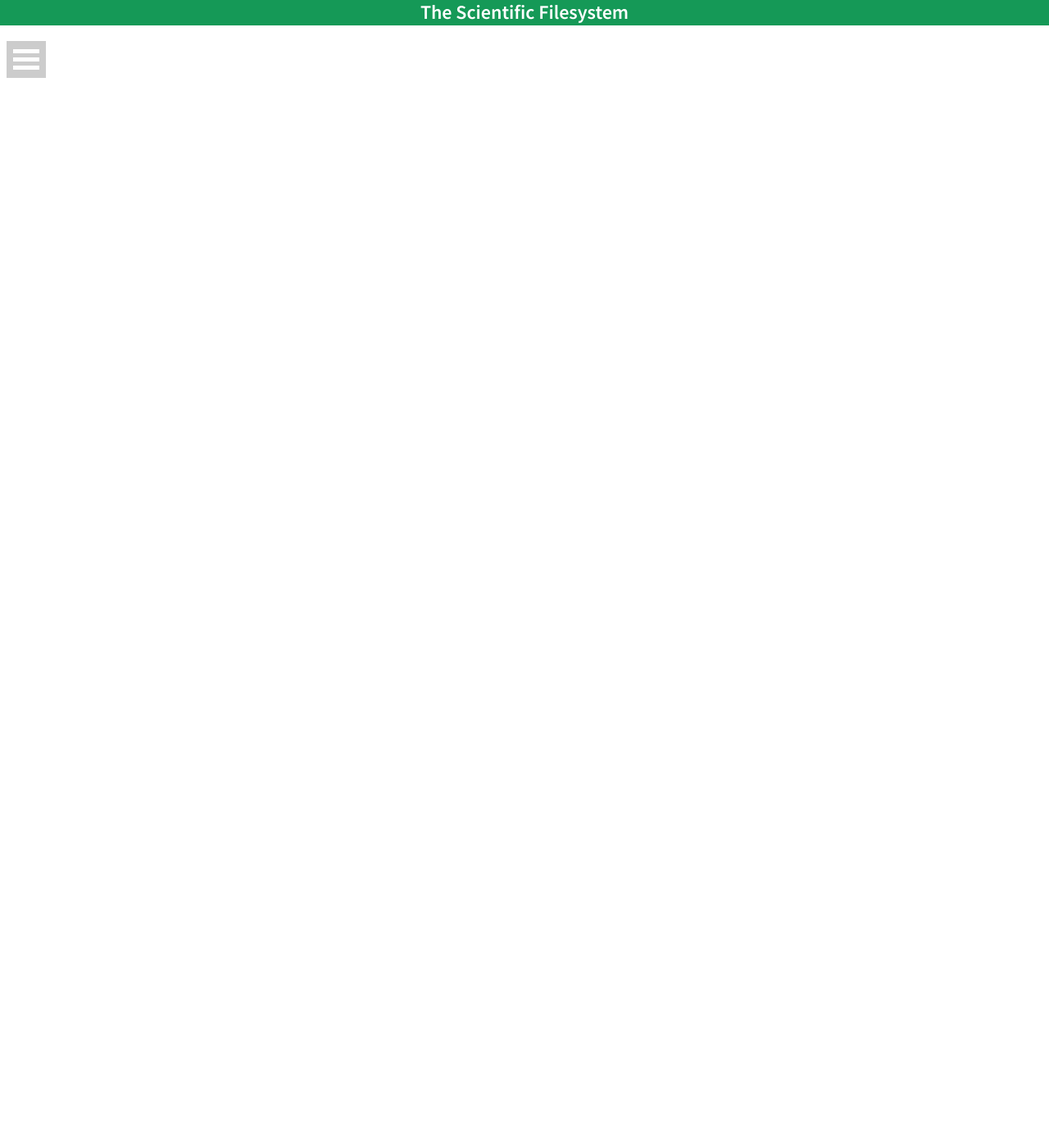
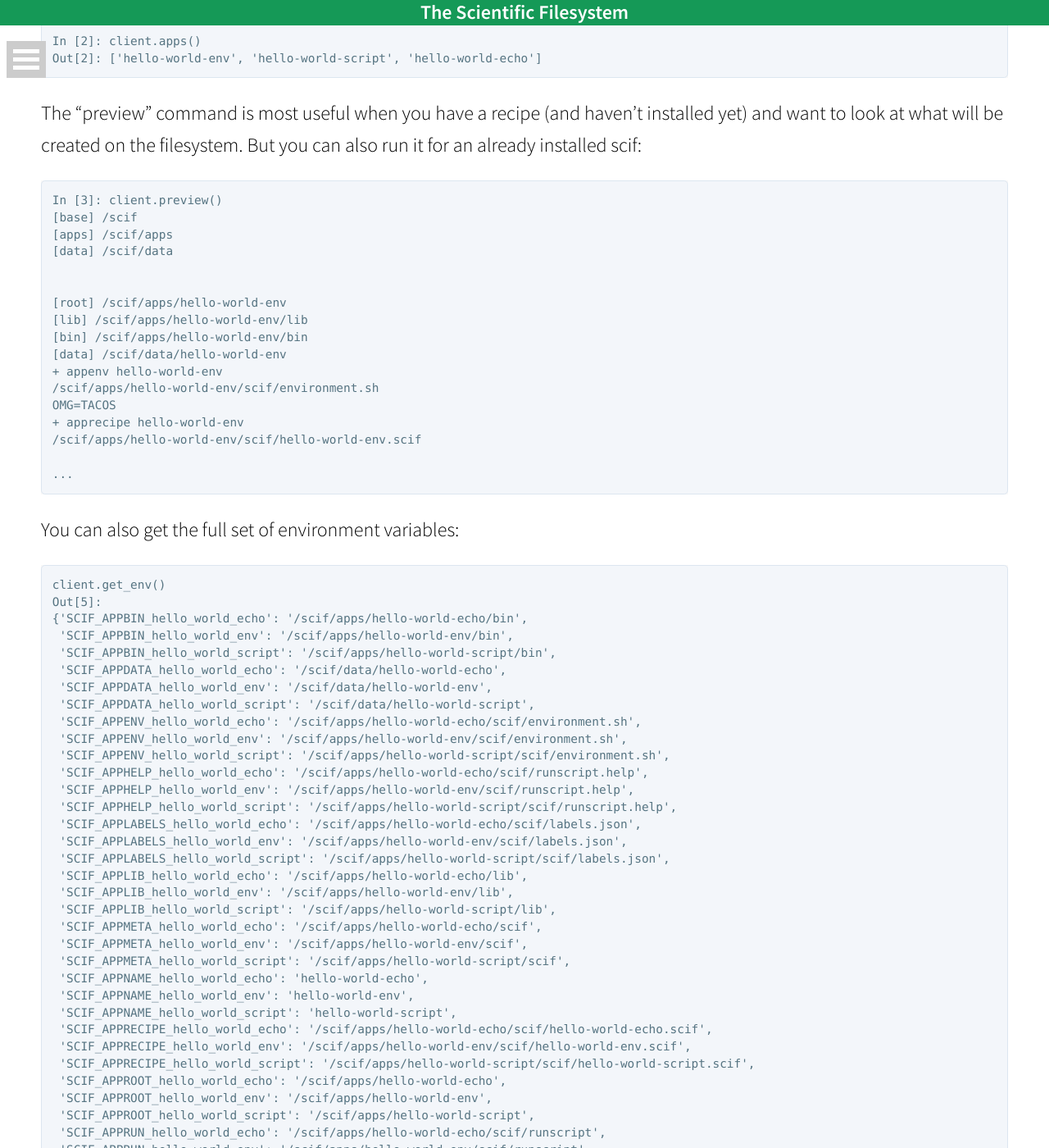
Before and after one commit to vsoch/scif, a Jekyll site: the page built from docs/tutorials/tutorial-quick-start.md, in a window 1280 px wide and 1400 px high, scrolled down 5198 px. Shown: the whole window at 82% size. Built offline with Jekyll 4.4.1, drawn with Linux system fonts in a browser that asks for light colours; nearby versions of some CDN libraries; some of the changed text lies outside the part shown.

Commit message:
updating tutorial with docker

````diff
--- a/docs/tutorials/tutorial-quick-start.md
+++ b/docs/tutorials/tutorial-quick-start.md
@@ -139,3 +139,144 @@
 [hello-world-echo] executing /bin/echo Another hello!
 Another hello!
 ```
+
+## Bash Shell
+If you want to interact with your container in the context of an app, there is a command for that!  We can either shell into the container with the global scif environment (and no activated apps):
+
+```
+docker run -it vanessa/scif shell
+WARNING No app selected, will run default ['/bin/bash']
+executing /bin/bash
+root@55e5a08dd10f:/scif#
+```
+
+or we can do the same in the context of a specific app:
+
+```
+docker run -it vanessa/scif shell hello-world-env
+[hello-world-env] executing /bin/bash
+root@1ab15ba4cc3b:/scif/apps/hello-world-env# echo $OMG
+TACOS
+root@1ab15ba4cc3b:/scif/apps/hello-world-env#
+```
+
+This is a great example of how a single container can be used to serve different interactive environments.
+
+## Python Shell
+We can enter an interactive shell for exploring the container filesystem, if we want to do more than execute commands. For docker, we have to append an `-it` to mean we want an "interactive terminal" to the run command, using "pyshell" as the entrypoint:
+
+```
+docker run -it vanessa/scif pyshell
+Found configurations for 3 scif apps
+hello-world-env
+hello-world-script
+hello-world-echo
+[scif] /scif hello-world-env | hello-world-script | hello-world-echo
+Python 3.6.3 |Anaconda, Inc.| (default, Oct 13 2017, 12:02:49)
+Type 'copyright', 'credits' or 'license' for more information
+IPython 6.1.0 -- An enhanced Interactive Python. Type '?' for help.
+```
+
+We can now look at details for the client:
+
+```
+In [1]: client
+Out[1]: [scif]
+
+In [2]: client.apps()
+Out[2]: ['hello-world-env', 'hello-world-script', 'hello-world-echo']
+```
+
+The "preview" command is most useful when you have a recipe (and haven't installed yet) and want to look at what will be created on the filesystem. But you can also run it for an already installed scif:
+
+```
+In [3]: client.preview()
+[base] /scif
+[apps] /scif/apps
+[data] /scif/data
+
+
+[root] /scif/apps/hello-world-env
+[lib] /scif/apps/hello-world-env/lib
+[bin] /scif/apps/hello-world-env/bin
+[data] /scif/data/hello-world-env
++ appenv hello-world-env
+/scif/apps/hello-world-env/scif/environment.sh
+OMG=TACOS
++ apprecipe hello-world-env
+/scif/apps/hello-world-env/scif/hello-world-env.scif
+
+...
+```
+
+You can also get the full set of environment variables:
+
+```
+client.get_env()
+Out[5]:
+{'SCIF_APPBIN_hello_world_echo': '/scif/apps/hello-world-echo/bin',
+ 'SCIF_APPBIN_hello_world_env': '/scif/apps/hello-world-env/bin',
+ 'SCIF_APPBIN_hello_world_script': '/scif/apps/hello-world-script/bin',
+ 'SCIF_APPDATA_hello_world_echo': '/scif/data/hello-world-echo',
+ 'SCIF_APPDATA_hello_world_env': '/scif/data/hello-world-env',
+ 'SCIF_APPDATA_hello_world_script': '/scif/data/hello-world-script',
+ 'SCIF_APPENV_hello_world_echo': '/scif/apps/hello-world-echo/scif/environment.sh',
+ 'SCIF_APPENV_hello_world_env': '/scif/apps/hello-world-env/scif/environment.sh',
+ 'SCIF_APPENV_hello_world_script': '/scif/apps/hello-world-script/scif/environment.sh',
+ 'SCIF_APPHELP_hello_world_echo': '/scif/apps/hello-world-echo/scif/runscript.help',
+ 'SCIF_APPHELP_hello_world_env': '/scif/apps/hello-world-env/scif/runscript.help',
+ 'SCIF_APPHELP_hello_world_script': '/scif/apps/hello-world-script/scif/runscript.help',
+ 'SCIF_APPLABELS_hello_world_echo': '/scif/apps/hello-world-echo/scif/labels.json',
+ 'SCIF_APPLABELS_hello_world_env': '/scif/apps/hello-world-env/scif/labels.json',
+ 'SCIF_APPLABELS_hello_world_script': '/scif/apps/hello-world-script/scif/labels.json',
+ 'SCIF_APPLIB_hello_world_echo': '/scif/apps/hello-world-echo/lib',
+ 'SCIF_APPLIB_hello_world_env': '/scif/apps/hello-world-env/lib',
+ 'SCIF_APPLIB_hello_world_script': '/scif/apps/hello-world-script/lib',
+ 'SCIF_APPMETA_hello_world_echo': '/scif/apps/hello-world-echo/scif',
+ 'SCIF_APPMETA_hello_world_env': '/scif/apps/hello-world-env/scif',
+ 'SCIF_APPMETA_hello_world_script': '/scif/apps/hello-world-script/scif',
+ 'SCIF_APPNAME_hello_world_echo': 'hello-world-echo',
+ 'SCIF_APPNAME_hello_world_env': 'hello-world-env',
+ 'SCIF_APPNAME_hello_world_script': 'hello-world-script',
+ 'SCIF_APPRECIPE_hello_world_echo': '/scif/apps/hello-world-echo/scif/hello-world-echo.scif',
+ 'SCIF_APPRECIPE_hello_world_env': '/scif/apps/hello-world-env/scif/hello-world-env.scif',
+ 'SCIF_APPRECIPE_hello_world_script': '/scif/apps/hello-world-script/scif/hello-world-script.scif',
+ 'SCIF_APPROOT_hello_world_echo': '/scif/apps/hello-world-echo',
+ 'SCIF_APPROOT_hello_world_env': '/scif/apps/hello-world-env',
+ 'SCIF_APPROOT_hello_world_script': '/scif/apps/hello-world-script',
+ 'SCIF_APPRUN_hello_world_echo': '/scif/apps/hello-world-echo/scif/runscript',
+ 'SCIF_APPRUN_hello_world_env': '/scif/apps/hello-world-env/scif/runscript',
+ 'SCIF_APPRUN_hello_world_script': '/scif/apps/hello-world-script/scif/runscript',
+ 'SCIF_APPS': '/scif/apps',
+ 'SCIF_DATA': '/scif/data'}
+```
+
+or activate an app (and then see how the enviroment variables change, they will have added a few!
+
+```
+client.activate('hello-world-env')
+
+In [7]: client.get_env()
+Out[7]:
+{'OMG': 'TACOS',
+ 'SCIF_APPBIN': '/scif/apps/hello-world-env/bin',
+ 'SCIF_APPDATA': '/scif/data/hello-world-env',
+ 'SCIF_APPENV': '/scif/apps/hello-world-env/scif/environment.sh',
+ 'SCIF_APPHELP': '/scif/apps/hello-world-env/scif/runscript.help',
+ 'SCIF_APPLABELS': '/scif/apps/hello-world-env/scif/labels.json',
+ 'SCIF_APPLIB': '/scif/apps/hello-world-env/lib',
+ 'SCIF_APPMETA': '/scif/apps/hello-world-env/scif',
+ 'SCIF_APPNAME': 'hello-world-env',
+  ...
+ 'SCIF_APPRECIPE': '/scif/apps/hello-world-env/scif/hello-world-env.scif',
+ 'SCIF_APPROOT': '/scif/apps/hello-world-env',
+ 'SCIF_APPRUN': '/scif/apps/hello-world-env/scif/runscript',
+ 'SCIF_APPS': '/scif/apps',
+ 'SCIF_DATA': '/scif/data'}
+```
+
+And then deactivate to undo that.
+
+```
+client.deactivate()
+```
````
